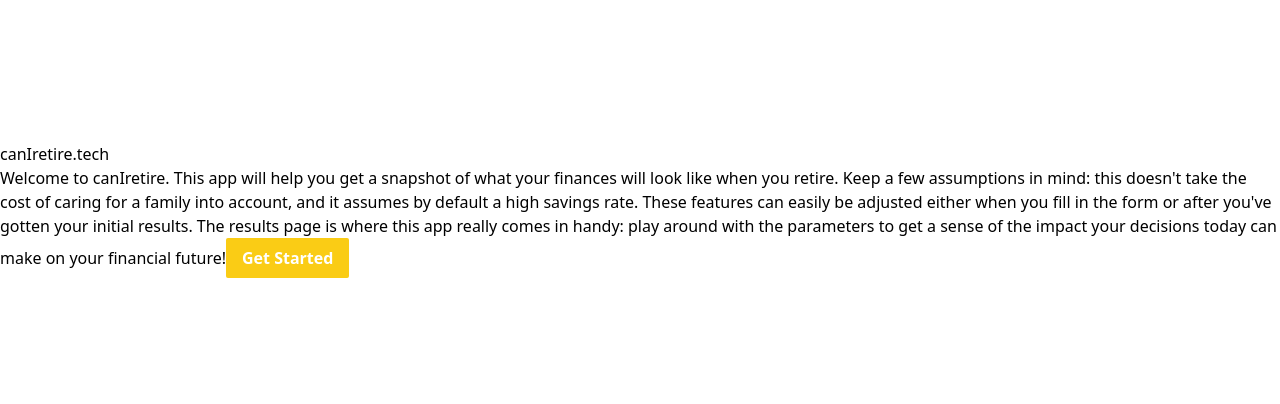
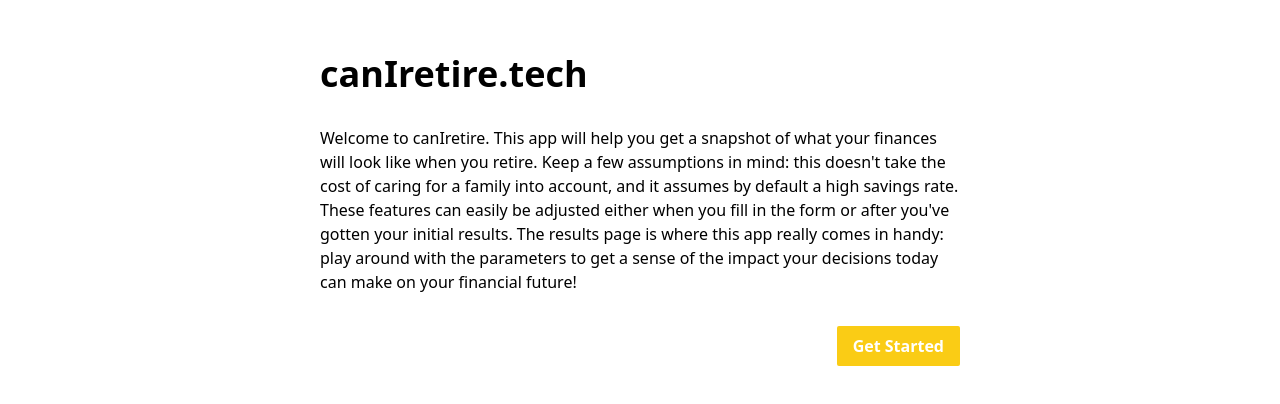
Before and after one commit to malekoa/conuhacks_sunlife, a React (Vite) app: page / in a window 1280 px wide. Shown: the part 190-594 px from the top of the page. Built offline with nearby package versions, Linux system fonts and the light colour scheme.

Commit message:
styled homepage

```diff
--- a/src/Routes/Home.jsx
+++ b/src/Routes/Home.jsx
@@ -2,8 +2,12 @@
 
 const Home = () => {
     return (
-    <div>
-        <h1>canIretire.tech</h1>
+        <div className="flex justify-center items-center w-full h-full">
+            <div className="flex flex-col justify-start w-full md:w-1/2 space-y-8">
+
+                <h1 className="text-4xl font-bold">canIretire.tech</h1>
+
+                <span>
                     Welcome to canIretire. This app will help you get a snapshot of what your finances
                     will look like when you retire. Keep a few assumptions in mind: this doesn't take
                     the cost of caring for a family into account, and it assumes by default a high
@@ -11,10 +15,15 @@
                     form or after you've gotten your initial results. The results page is where this app
                     really comes in handy: play around with the parameters to get a sense of the impact
                     your decisions today can make on your financial future!
+                </span>
 
+                <div className="flex justify-end">
                     <Link to="/personal">
                         <button className="bg-yellow-400 hover:bg-yellow-500 text-white rounded-sm p-2 px-4 font-bold transition">Get Started</button>
                     </Link>
+                </div>
+
+            </div>
         </div>
     );
 }
```
Lines whose indentation alone changed are shown as unchanged.
